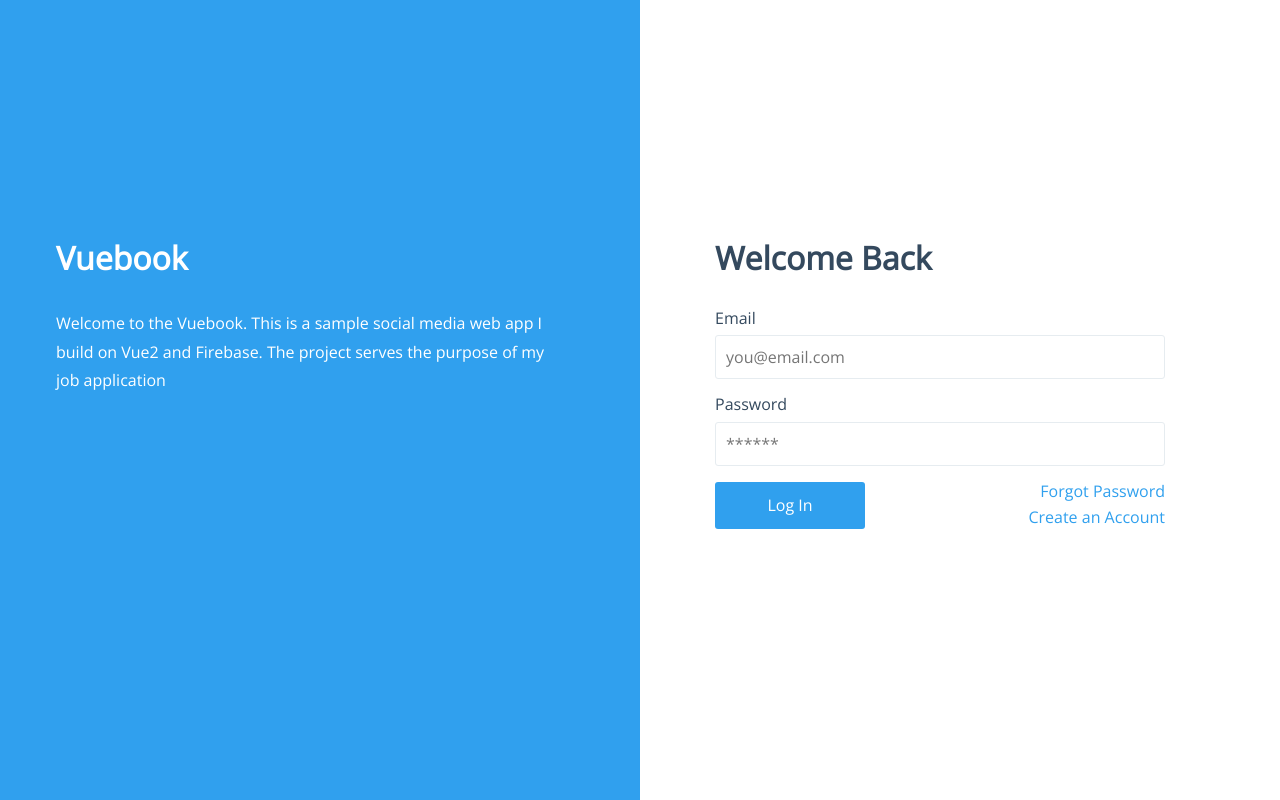
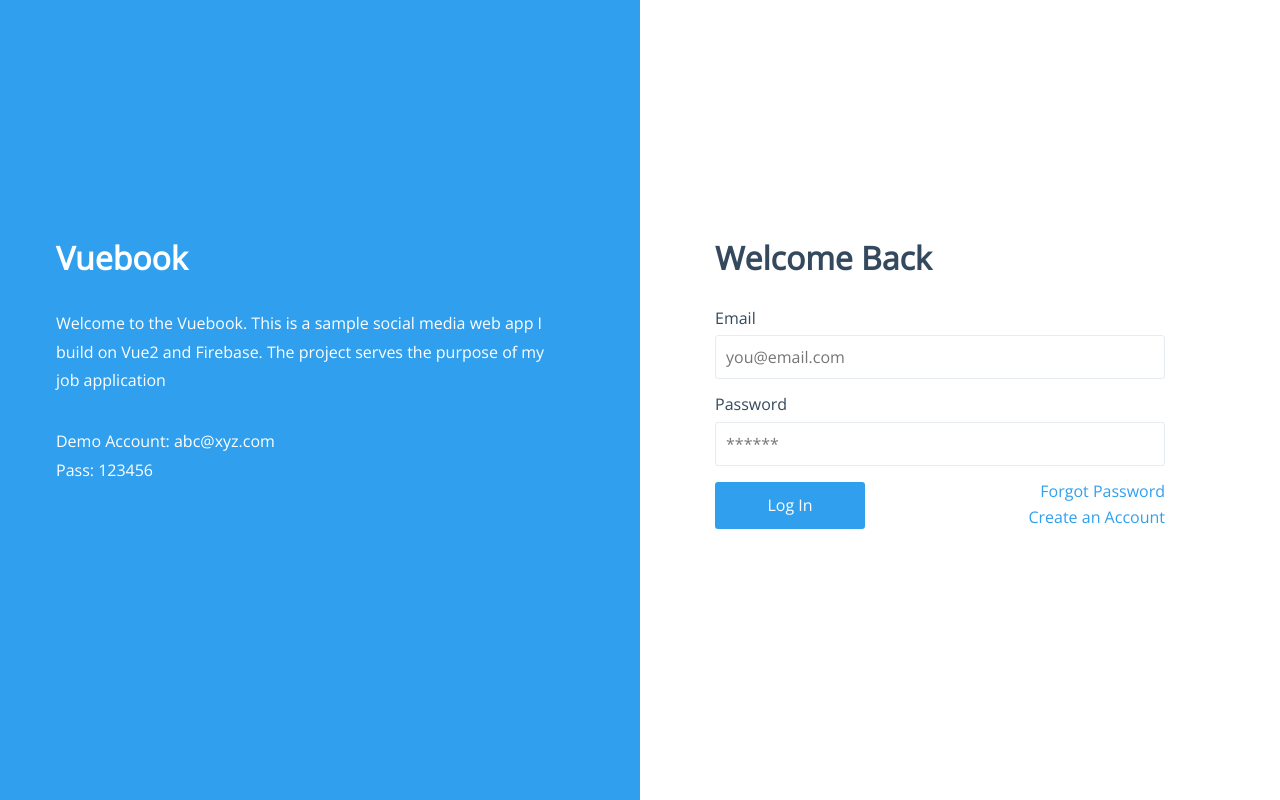
Before and after one commit to HaiPham1594/Vuebook, a Vue app: page /login in a window 1280 px wide. Built offline with nearby package versions, Linux system fonts and the light colour scheme; no server answers; the database is empty.

Commit message:
add Demo account and pass, change command line deploy

```diff
--- a/package.json
+++ b/package.json
@@ -6,7 +6,7 @@
     "serve": "vue-cli-service serve",
     "build": "vue-cli-service build",
     "lint": "vue-cli-service lint",
-    "gh-pages-deploy": "node scripts/gh-pages-deploy.js"
+    "deploy": "node scripts/gh-pages-deploy.js"
   },
   "dependencies": {
     "core-js": "^3.6.5",
--- a/src/views/login.vue
+++ b/src/views/login.vue
@@ -6,6 +6,9 @@
         <h1>Vuebook</h1>
         <p>Welcome to the Vuebook. This is a sample social media web app I build on Vue2 and Firebase.
           The project serves the purpose of my job application</p>
+          <p>Demo Account: abc@xyz.com <br>
+             Pass: 123456
+          </p>
       </div>
       <div :class="{ 'signup-form': !showLoginForm }" class="col2">
         <form v-if="showLoginForm" @submit.prevent>
```
